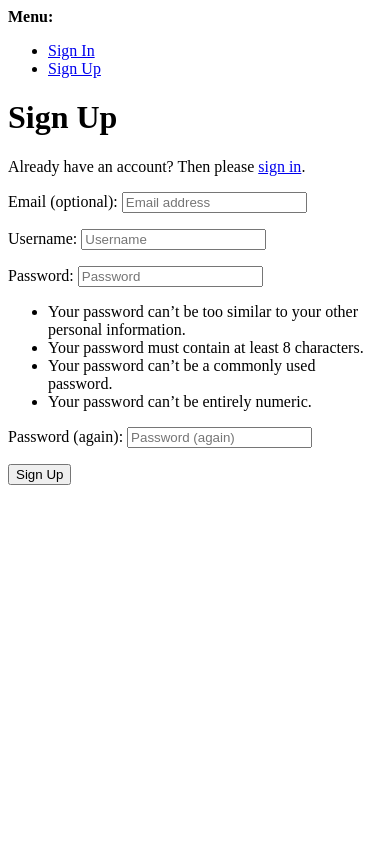
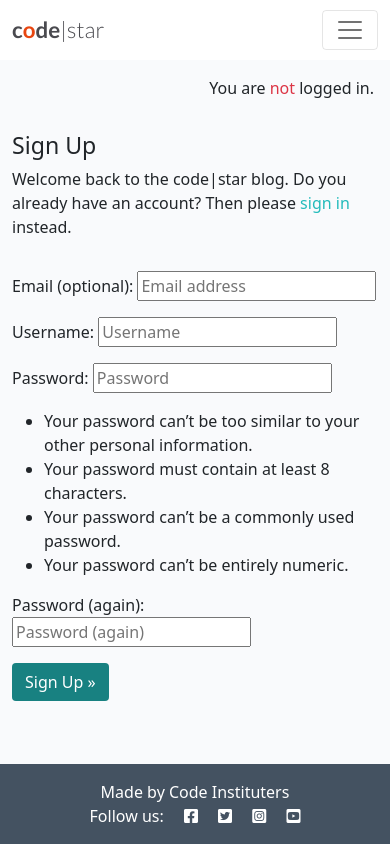
Before and after one commit to Hedgemonkey/django-blog, a Django app: page /accounts/signup/ in a window 390 px wide. Run offline with Django 5.2, Linux system fonts and the light colour scheme; some libraries are stand-ins or nearby versions.

Commit message:
Configure sign up page

```diff
--- a/templates/account/signup.html
+++ b/templates/account/signup.html
@@ -1,45 +1,31 @@
-{% extends "account/base_entrance.html" %}
-{% load allauth i18n %}
-{% block head_title %}
-    {% trans "Signup" %}
-{% endblock head_title %}
+{% extends "base.html" %}
+
+{% load i18n %}
+
+{% block head_title %}{% trans "Signup" %}{% endblock %}
+
 {% block content %}
-    {% element h1 %}
-        {% trans "Sign Up" %}
-    {% endelement %}
-    {% setvar link %}
-        <a href="{{ login_url }}">
-        {% endsetvar %}
-        {% setvar end_link %}
-        </a>
-    {% endsetvar %}
-    {% element p %}
-        {% blocktranslate %}Already have an account? Then please {{ link }}sign in{{ end_link }}.{% endblocktranslate %}
-    {% endelement %}
-    {% if not SOCIALACCOUNT_ONLY %}
-        {% url 'account_signup' as action_url %}
-        {% element form form=form method="post" action=action_url tags="entrance,signup" %}
-            {% slot body %}
+<div class="container">
+    <div class="row">
+        <div class="col-md-8 mt-3 offset-md-2">
+            <h3>{% trans "Sign Up" %}</h3>
+
+            <p>{% blocktrans %}Welcome back to the code|star blog. Do you already have an account? Then please <a
+                    class="link" href="{{ login_url }}">sign in</a> instead.{% endblocktrans %}</p>
+        </div>
+    </div>
+    <div class="row">
+        <div class="col-md-8 mt-3 offset-md-2">
+            <form class="signup" id="signup_form" method="post" action="{% url 'account_signup' %}">
                 {% csrf_token %}
-                {% element fields form=form unlabeled=True %}
-                {% endelement %}
-                {{ redirect_field }}
-            {% endslot %}
-            {% slot actions %}
-                {% element button tags="prominent,signup" type="submit" %}
-                    {% trans "Sign Up" %}
-                {% endelement %}
-            {% endslot %}
-        {% endelement %}
-    {% endif %}
-    {% if PASSKEY_SIGNUP_ENABLED %}
-        {% element hr %}
-        {% endelement %}
-        {% element button href=signup_by_passkey_url tags="prominent,signup,outline,primary" %}
-            {% trans "Sign up using a passkey" %}
-        {% endelement %}
-    {% endif %}
-    {% if SOCIALACCOUNT_ENABLED %}
-        {% include "socialaccount/snippets/login.html" with page_layout="entrance" %}
-    {% endif %}
-{% endblock content %}
+                {{ form.as_p }}
+                {% if redirect_field_value %}
+                <input type="hidden" name="{{ redirect_field_name }}" value="{{ redirect_field_value }}" />
+                {% endif %}
+                <button class="btn btn-signup right" type="submit">{% trans "Sign Up" %} &raquo;</button>
+            </form>
+        </div>
+    </div>
+</div>
+
+{% endblock %}
--- a/templates/base.html
+++ b/templates/base.html
@@ -78,6 +78,11 @@
     </nav>
 
     <main class="flex-shrink-0 main-bg">
+        {% if user.is_authenticated %}
+        <p class="text-end m-3">You are logged in as <span class="text-success">{{ user.username }}</span></p>
+        {% else %}
+        <p class="text-end m-3">You are <span class="text-danger">not</span> logged in.</p>
+        {% endif %}
 
         {% block content %}
         <!-- Content Goes here -->
```
